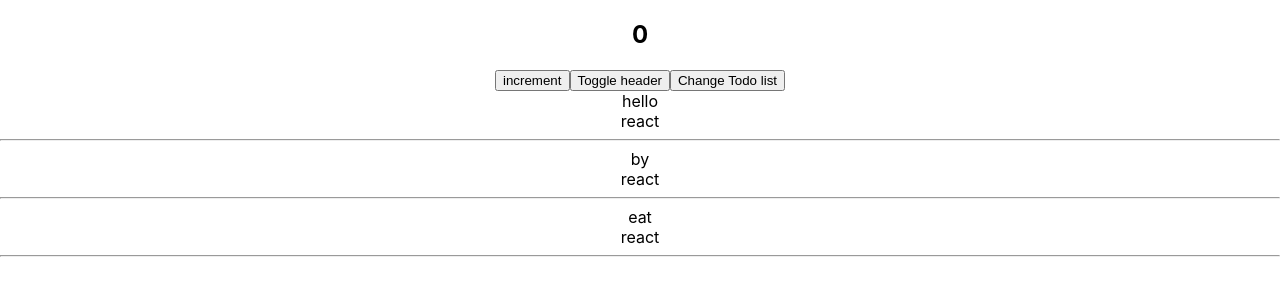
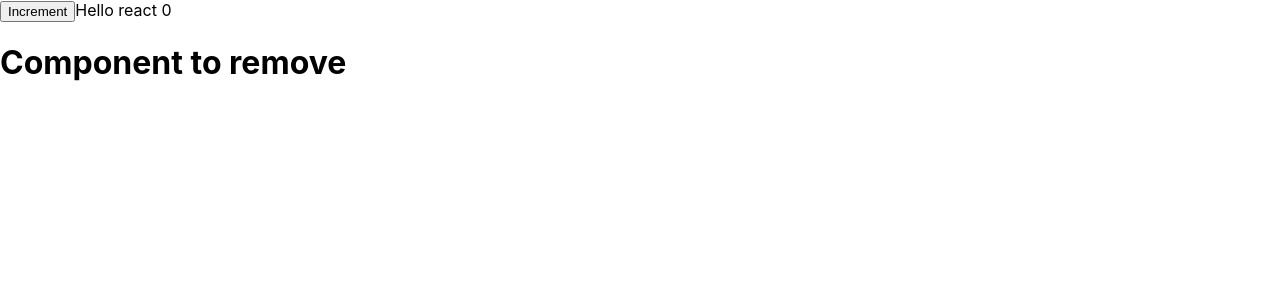
Before and after one commit to VartanovMaks/lection, a React (Create React App) app: page / in a window 1280 px wide. Shown: the top 300 px of the page. Built offline with nearby package versions, Linux system fonts and the light colour scheme.

Commit message:
начало

```diff
--- a/src/App.js
+++ b/src/App.js
@@ -1,120 +1,57 @@
-import React, {useState,Component} from 'react';
-import './App.css';
-import reactDom from 'react-dom';
+import React, {Component} from 'react';
 
-const Header= ({counter}) => {
-  return(<h2>{counter}</h2>)
+class Comp extends Component {
+
+  componentDidMount() {
+    console.log('child componentDidMount')
+  }
+
+  componentWillUnmount() {
+    console.log('child componentWillUnmount')
+
+  }
+
+
+  render() {
+    console.log('child render')
+    return (
+      <h1>
+        Component to remove
+      </h1>
+    );
+  }
 }
 
-// class App extends Component{
-//   state={
-//     counter:0,
-//     isHeaderVisible: true,
-//     todos:['hello','react']
-//   }
+class App extends Component {
+state = {
+  counter:0
+}
 
-// clickHandler = () =>{
-//   this.setState({counter: this.state.counter+1})
-// }
-// toggleHeader = () =>{
-//   this.setState({isHeaderVisible: !this.state.isHeaderVisible});
-// }
-// channgeSmthInTodos = () =>{
-//   const newArr = [...this.state.todos];
-//       newArr[0] = Math.random();
-//       this.setState({todos:newArr})
-// }
+componentDidMount() {
+  console.log('componentDidMount')
+}
 
-//   render(){
-//     // чтобы убрать this.state из дальнейших выражений можно сделать деструктуризацию
-//     // const{isHeaderVisible,counter, todos} = this.state;
-//     return (
-//           <div className="App">
+componentDidUpdate(prevProps, prevState) {
+  console.log('componentDidUpdate',{prevProps, prevState})
 
-//               {this.state.isHeaderVisible && <Header counter = {this.state.counter}/>}
-//               <button onClick={this.clickHandler}> increment</button>
-//               <button onClick={this.toggleHeader}> Toggle header </button>
-//               <button onClick={this.channgeSmthInTodos}> Change Todo list </button>
-//               <div>{this.state.todos[0]}</div>
-//               <div>{this.state.todos[1]}</div>
-//           </div>
-//         );
-//   }
-// }
+}
 
-const TodoItem =({todo}) => (
-  <div>
-    {todo.title}
-    <br />
-    {todo.content}
-    <br />
-    <hr />
-  </div>
-)
 
-function App() {
+incCounter = ()=>{
+  this.setState({counter:this.state.counter+1})
+}
+  render() {
 
-  // const [counter, setCounter] = useState(0);
-  // const [isHeaderVisible, setIsHeaderVisible] = useState(0);
-  // const [todos, setTodos] = useState(['hello','react']);
-
-  const [state,setState] = useState({
-    counter:0,
-    isHeaderVisible:true,
-    todos:[
-        {id:1, title:'hello', content:'react'},
-        {id:2, title:'by', content:'react'},
-        {id:3, title:'eat', content:'react'}]
-  })
-
-  const clickHandler = ()=>{
-    setState({
-      ...state,
-      counter: state.counter+1
-    })
+    console.log('render')
+    {this.state.counter>5 && this.setState({counter:0})}
+    return (
+      <div>
+        <button onClick={this.incCounter}> Increment </button>
+        Hello react {this.state.counter}
+        <Comp />
+      </div>
+    );
   }
-
-  const toggleHeader = ()=>{
-    setState({
-      ...state,
-      isHeaderVisible: !state.isHeaderVisible
-    })
-  }
-
-  const channgeSmthInTodos = ()=>{
-    const newArr = [...state.todos];
-    newArr[0].title = Math.random();
-    setState({
-      ...state,
-      todos:newArr
-    })
-  }
-
-  return (
-    <div className="App">
-
-        {state.isHeaderVisible && <Header counter = {state.counter}/>}
-        <button onClick={clickHandler}> increment</button>
-        <button onClick={toggleHeader}> Toggle header </button>
-        <button onClick={channgeSmthInTodos}> Change Todo list </button>
-
-        {state.todos
-          .map(todo=> <TodoItem key={todo.id} todo={todo}/>)
-
-        }
-
-        {/* <div>
-          {state.todos[0].title}
-          <br />
-          {state.todos[0].content}
-        </div>
-        <div>
-          {state.todos[1].title}
-          <br />
-          {state.todos[1].content}
-        </div> */}
-    </div>
-  );
 }
 
 export default App;
```
